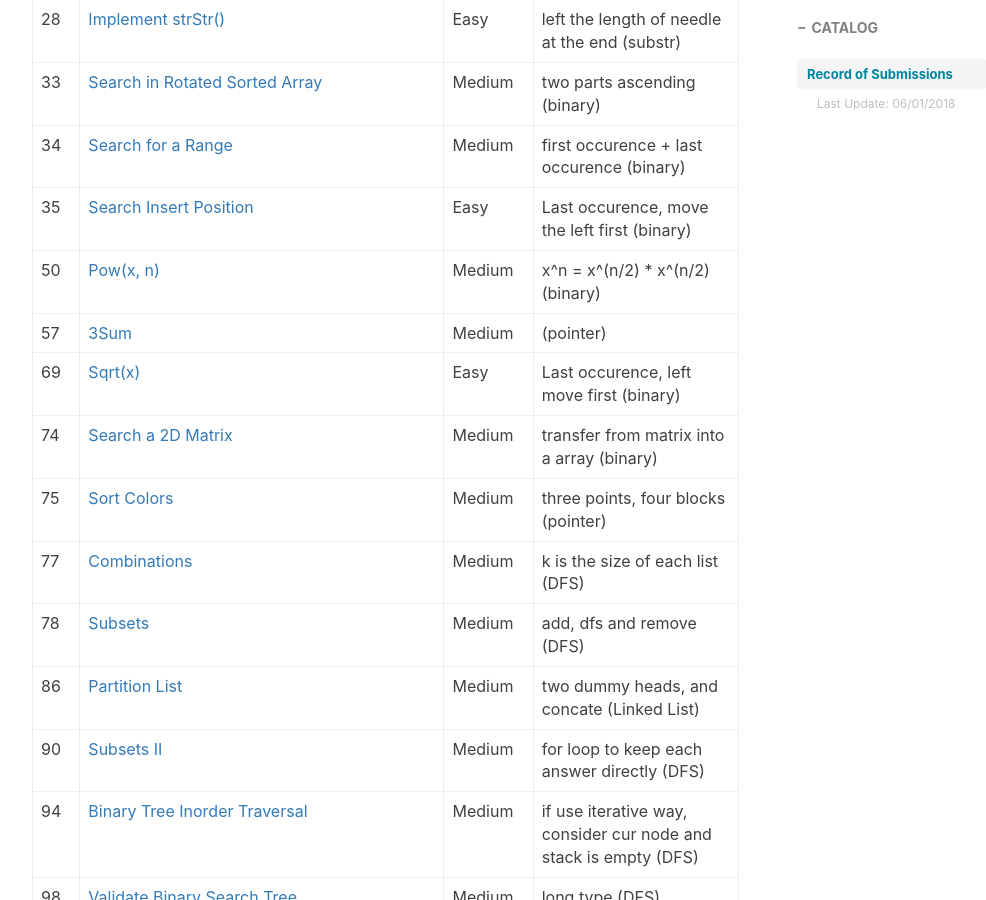
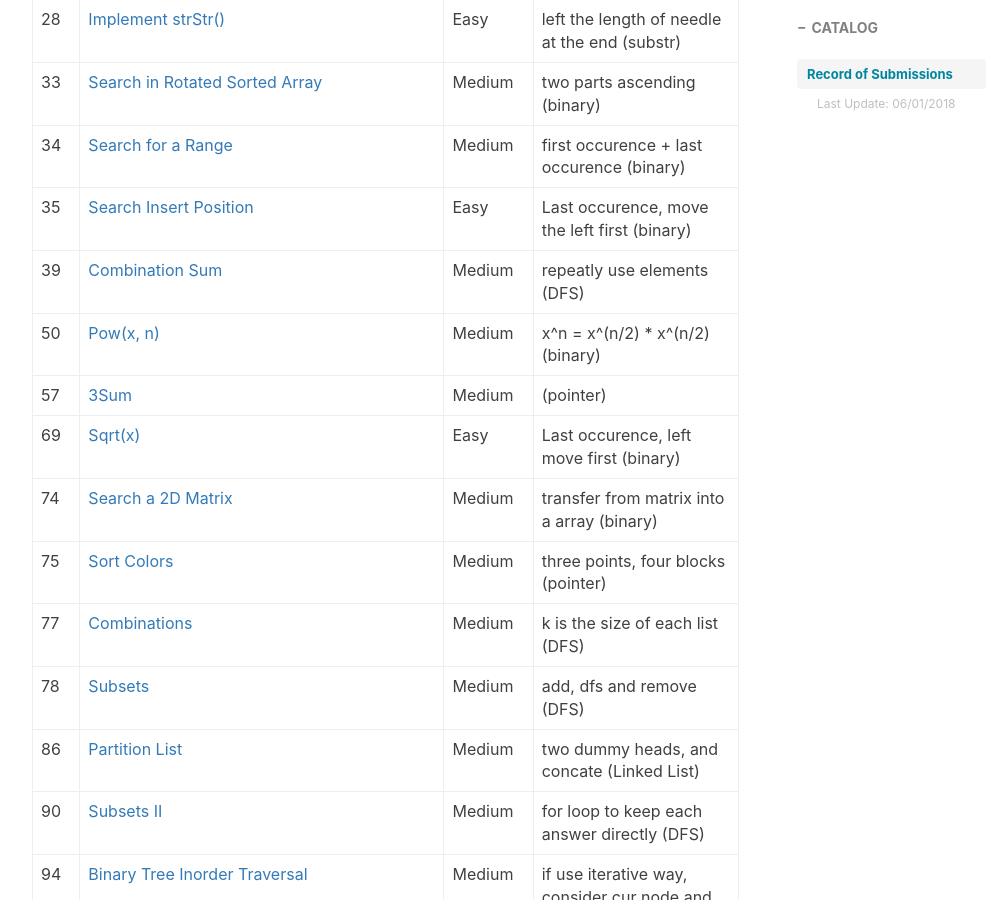
Before and after one commit to ly16/ly16.github.io, a Jekyll site: the page built from _posts/2018-05-18-leetcode-record-round1.md, in a window 1280 px wide and 900 px high, scrolled down 980 px. Shown: the whole window, without its empty margins (233-1219 px from the left). Built offline with Jekyll 4.4.1, drawn with Linux system fonts in a browser that asks for light colours; nearby versions of some CDN libraries; comment, search, counter and statistics services are not loaded.

Commit message:
Update 2018-05-18-leetcode-record-round1.md

```diff
--- a/_posts/2018-05-18-leetcode-record-round1.md
+++ b/_posts/2018-05-18-leetcode-record-round1.md
@@ -25,6 +25,7 @@ tags:
 |33|[ Search in Rotated Sorted Array](https://github.com/ly16/LC-Practice/blob/master/Search%20in%20Rotated%20Sorted%20Array.java)|Medium|two parts ascending (binary)|
 |34|[Search for a Range](https://github.com/ly16/LC-Practice/blob/master/Search%20for%20a%20Range.java)|Medium|first occurence + last occurence (binary)|
 |35|[Search Insert Position](https://github.com/ly16/LC-Practice/blob/master/Search%20Insert%20Position.java)|Easy|Last occurence, move the left first (binary)|
+|39|[Combination Sum](https://github.com/ly16/LC-Practice/blob/master/Combination%20Sum.java)|Medium|repeatly use elements (DFS)|
 |50|[Pow(x, n)](https://github.com/ly16/LC-Practice/blob/master/Pow(x%2C%20n).java)|Medium|x^n = x^(n/2) * x^(n/2) (binary)|
 |57|[3Sum](https://github.com/ly16/LC-Practice/blob/master/3%20Sum.java)|Medium|(pointer)|
 |69|[Sqrt(x)](https://github.com/ly16/LC-Practice/blob/master/Sqrt(x).java)|Easy|Last occurence, left move first (binary)|
```
